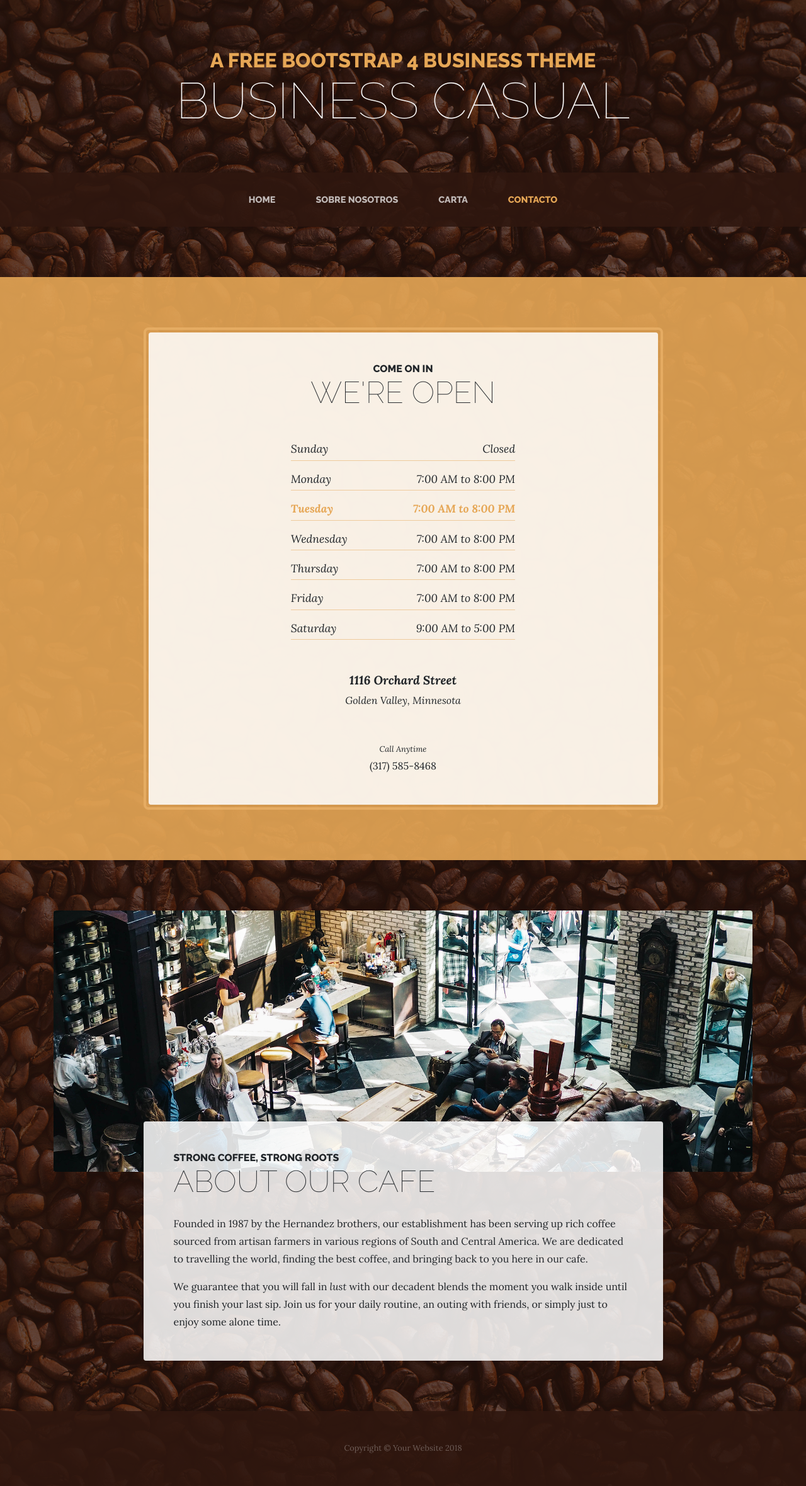
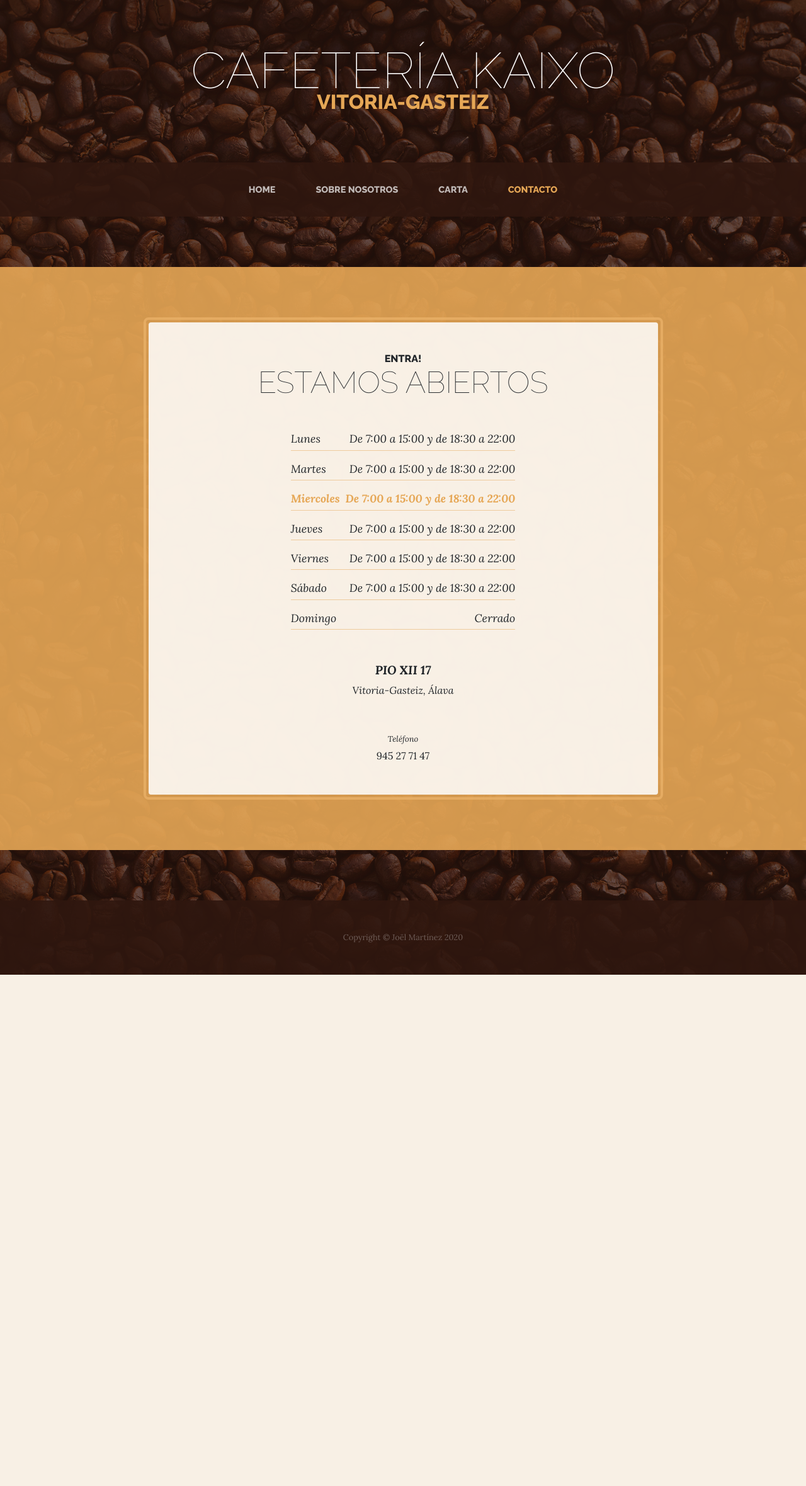
Before and after one commit to Koxka-coder/Kaixo, a Django app: page /contact in a window 1280 px wide. Shown: the whole page at 63% size. After the commit the page ends 1548 px from the top, so only its background shows below. Run offline with Django 3.2, Linux system fonts and the light colour scheme; some libraries are stand-ins or nearby versions.

Commit message:
Added some translations

```diff
--- a/carta/templates/carta/about.html
+++ b/carta/templates/carta/about.html
@@ -26,8 +26,8 @@
 <body>
 
   <h1 class="site-heading text-center text-white d-none d-lg-block">
-    <span class="site-heading-upper text-primary mb-3">A Free Bootstrap 4 Business Theme</span>
-    <span class="site-heading-lower">Business Casual</span>
+    <span class="site-heading-lower">Cafetería Kaixo</span>
+    <span class="site-heading-upper text-primary mb-3">Vitoria-Gasteiz</span>
   </h1>
 
   <!-- Navigation -->
@@ -80,7 +80,7 @@
 
   <footer class="footer text-faded text-center py-5">
     <div class="container">
-      <p class="m-0 small">Copyright &copy; Your Website 2020</p>
+      <p class="m-0 small">Copyright &copy; Joël Martínez 2020</p>
     </div>
   </footer>
 
--- a/carta/templates/carta/products.html
+++ b/carta/templates/carta/products.html
@@ -26,8 +26,8 @@
 <body>
 
   <h1 class="site-heading text-center text-white d-none d-lg-block">
-    <span class="site-heading-upper text-primary mb-3">A Free Bootstrap 4 Business Theme</span>
-    <span class="site-heading-lower">Business Casual</span>
+    <span class="site-heading-lower">Cafetería Kaixo</span>
+    <span class="site-heading-upper text-primary mb-3">Vitoria-Gasteiz</span>
   </h1>
 
   <!-- Navigation -->
@@ -123,7 +123,7 @@
 
   <footer class="footer text-faded text-center py-5">
     <div class="container">
-      <p class="m-0 small">Copyright &copy; Your Website 2020</p>
+      <p class="m-0 small">Copyright &copy; Joël Martínez 2020</p>
     </div>
   </footer>
 
--- a/carta/templates/carta/store.html
+++ b/carta/templates/carta/store.html
@@ -26,8 +26,8 @@
   <body>
 
     <h1 class="site-heading text-center text-white d-none d-lg-block">
-      <span class="site-heading-upper text-primary mb-3">A Free Bootstrap 4 Business Theme</span>
-      <span class="site-heading-lower">Business Casual</span>
+      <span class="site-heading-lower">Cafetería Kaixo</span>
+      <span class="site-heading-upper text-primary mb-3">Vitoria-Gasteiz</span>
     </h1>
 
     <!-- Navigation -->
@@ -64,75 +64,53 @@
           <div class="col-xl-9 mx-auto">
             <div class="cta-inner text-center rounded">
               <h2 class="section-heading mb-5">
-                <span class="section-heading-upper">Come On In</span>
-                <span class="section-heading-lower">We're Open</span>
+                <span class="section-heading-upper">Entra!</span>
+                <span class="section-heading-lower">Estamos abiertos</span>
               </h2>
               <ul class="list-unstyled list-hours mb-5 text-left mx-auto">
                 <li class="list-unstyled-item list-hours-item d-flex">
-                  Sunday
-                  <span class="ml-auto">Closed</span>
+                  Lunes
+                  <span class="ml-auto">De 7:00 a 15:00 y de 18:30 a 22:00</span>
                 </li>
                 <li class="list-unstyled-item list-hours-item d-flex">
-                  Monday
-                  <span class="ml-auto">7:00 AM to 8:00 PM</span>
+                  Martes
+                  <span class="ml-auto">De 7:00 a 15:00 y de 18:30 a 22:00</span>
                 </li>
                 <li class="list-unstyled-item list-hours-item d-flex">
-                  Tuesday
-                  <span class="ml-auto">7:00 AM to 8:00 PM</span>
+                  Miercoles
+                  <span class="ml-auto">De 7:00 a 15:00 y de 18:30 a 22:00</span>
                 </li>
                 <li class="list-unstyled-item list-hours-item d-flex">
-                  Wednesday
-                  <span class="ml-auto">7:00 AM to 8:00 PM</span>
+                  Jueves
+                  <span class="ml-auto">De 7:00 a 15:00 y de 18:30 a 22:00</span>
                 </li>
                 <li class="list-unstyled-item list-hours-item d-flex">
-                  Thursday
-                  <span class="ml-auto">7:00 AM to 8:00 PM</span>
+                  Viernes
+                  <span class="ml-auto">De 7:00 a 15:00 y de 18:30 a 22:00</span>
                 </li>
                 <li class="list-unstyled-item list-hours-item d-flex">
-                  Friday
-                  <span class="ml-auto">7:00 AM to 8:00 PM</span>
+                  Sábado
+                  <span class="ml-auto">De 7:00 a 15:00 y de 18:30 a 22:00</span>
                 </li>
                 <li class="list-unstyled-item list-hours-item d-flex">
-                  Saturday
-                  <span class="ml-auto">9:00 AM to 5:00 PM</span>
+                  Domingo
+                  <span class="ml-auto">Cerrado</span>
                 </li>
               </ul>
               <p class="address mb-5">
                 <em>
-                  <strong>1116 Orchard Street</strong>
+                  <strong>PIO XII 17</strong>
                   <br>
-                  Golden Valley, Minnesota
+                  Vitoria-Gasteiz, Álava
                 </em>
               </p>
               <p class="mb-0">
                 <small>
-                  <em>Call Anytime</em>
+                  <em>Teléfono</em>
                 </small>
                 <br>
-                (317) 585-8468
+                945 27 71 47
               </p>
-            </div>
-          </div>
-        </div>
-      </div>
-    </section>
-
-    <section class="page-section about-heading">
-      <div class="container">
-        <img class="img-fluid rounded about-heading-img mb-3 mb-lg-0" src="../../static/img/about.jpg" alt="">
-        <div class="about-heading-content">
-          <div class="row">
-            <div class="col-xl-9 col-lg-10 mx-auto">
-              <div class="bg-faded rounded p-5">
-                <h2 class="section-heading mb-4">
-                  <span class="section-heading-upper">Strong Coffee, Strong Roots</span>
-                  <span class="section-heading-lower">About Our Cafe</span>
-                </h2>
-                <p>Founded in 1987 by the Hernandez brothers, our establishment has been serving up rich coffee sourced from artisan farmers in various regions of South and Central America. We are dedicated to travelling the world, finding the best coffee, and bringing back to you here in our cafe.</p>
-                <p class="mb-0">We guarantee that you will fall in
-                  <em>lust</em>
-                  with our decadent blends the moment you walk inside until you finish your last sip. Join us for your daily routine, an outing with friends, or simply just to enjoy some alone time.</p>
-              </div>
             </div>
           </div>
         </div>
@@ -141,7 +119,7 @@
 
     <footer class="footer text-faded text-center py-5">
       <div class="container">
-        <p class="m-0 small">Copyright &copy; Your Website 2018</p>
+        <p class="m-0 small">Copyright &copy; Joël Martínez 2020</p>
       </div>
     </footer>
 
```
